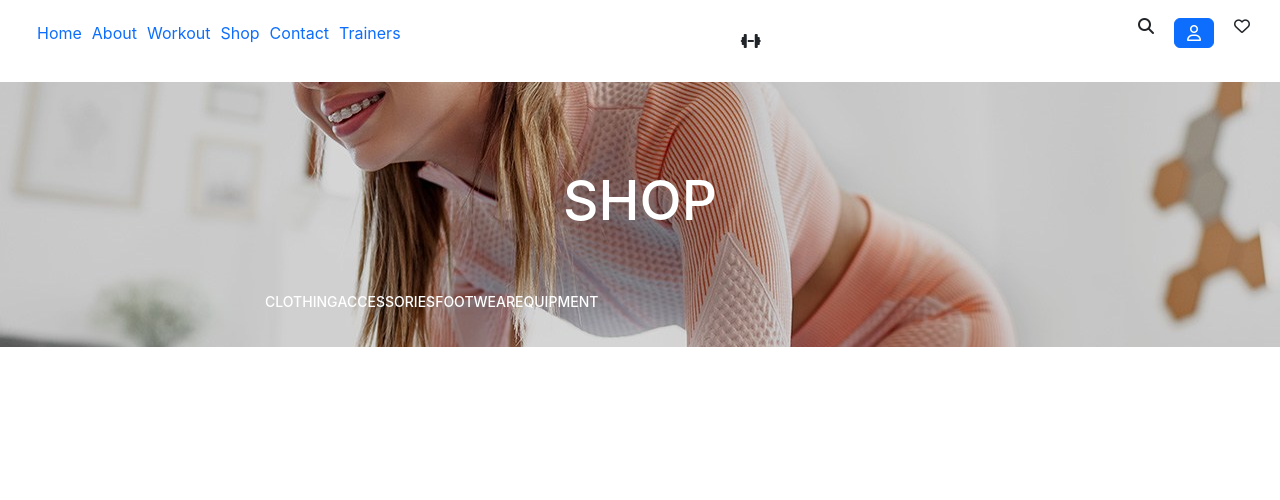
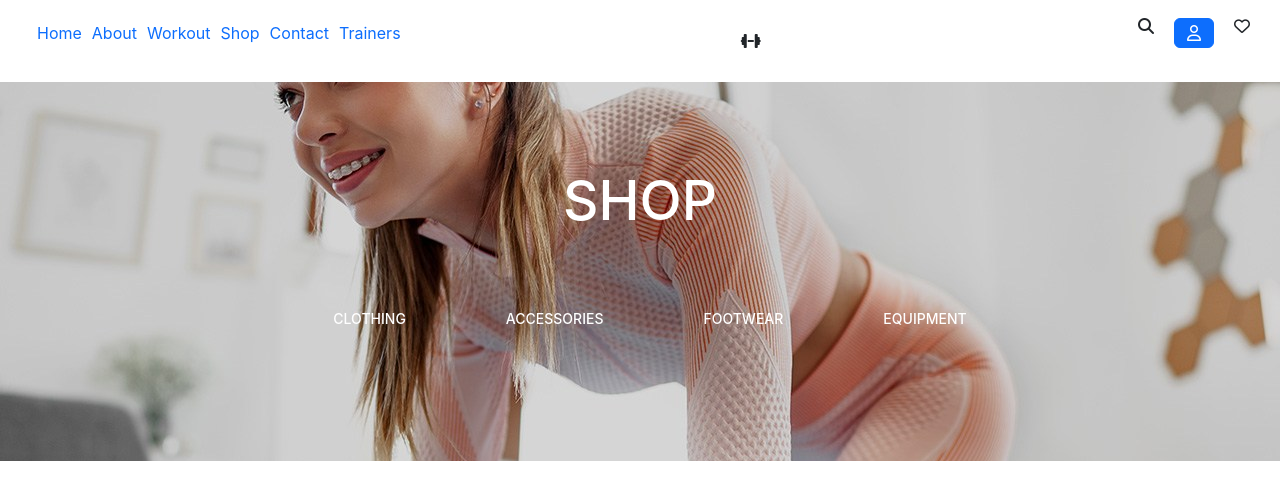
Before and after one commit to Pranav-github02/BlinkFit, a React (Create React App) app in the folder frontend/: page /shop in a window 1280 px wide. Shown: the top 500 px of the page. Built offline with nearby package versions, Linux system fonts and the light colour scheme; some icons are missing.

Commit message:
Update shop.css

```diff
--- a/frontend/src/components/Shop/shop.css
+++ b/frontend/src/components/Shop/shop.css
@@ -38,7 +38,8 @@
 .shop .banner .sub-catg .content {
     position: relative;
     max-width: 750px;
-    margin: 10px auto 0;
+    margin: 20px auto 0;
+    height: 110px;
 }
 
 .shop .banner .sub-catg .content ul {
@@ -46,10 +47,16 @@
     padding: 0;
     width: 100%;
     position: relative;
+    display: flex;
+    align-items: center;
+    justify-content: center;
+    margin: 10px;
 }
 
 .shop .banner .sub-catg .content li {
     float: left;
+    margin: 10px 20px;
+    padding: 0 30px;
 }
 
 .shop .banner .sub-catg .content ul a {
@@ -68,6 +75,6 @@
 .shop .banner .sub-catg .content ul h2 {
     font-size: 14px;
     color: #fff;
-    margin: 7px 0 6px;
+    margin: 10px 0 6px;
     text-transform: uppercase;
 }
```
